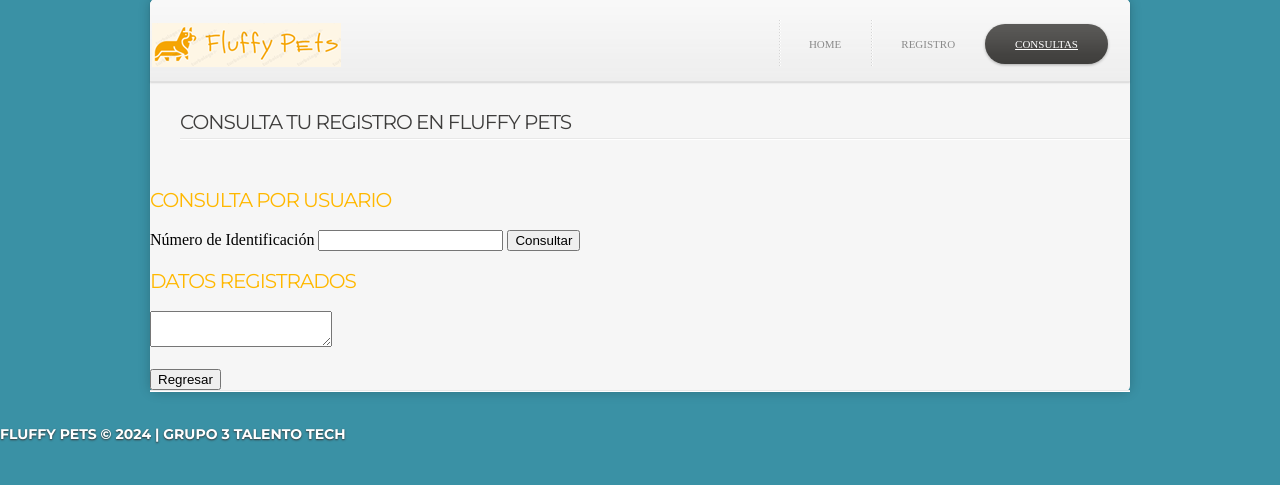
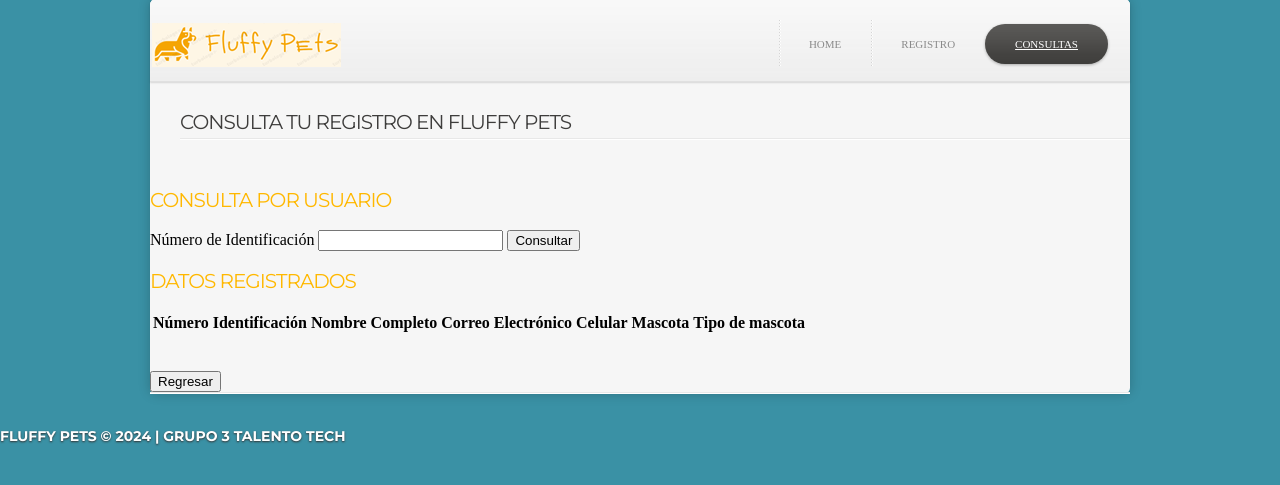
Before and after one commit to talentotechg3/fluffy-pets, a Flask app: page /consult_page in a window 1280 px wide. Shown: the part 90-575 px from the top of the page. Run offline with Flask 3, Linux system fonts and the light colour scheme; lists and menus that the app fills with data are empty.

Commit message:
data table

```diff
--- a/controller/control.py
+++ b/controller/control.py
@@ -88,12 +88,12 @@
         if path_file != None:
             url_file = "https://bucket-fluffy-pets.s3.us-east-2.amazonaws.com/" + path_file
         else:
-            url_file = "Sin imágen cargada"
+            url_file = ""
         response = {
             'status': "ok",
-            'Tipo mascota': result_data[0][5],
-            'Nombre mascota': result_data[0][4],
-            'Celular': result_data[0][3],
+            'tipo_mascota': result_data[0][5],
+            'nombre_mascota': result_data[0][4],
+            'celular': result_data[0][3],
             'email': result_data[0][2],
             'usuario': result_data[0][1],
             'id': result_data[0][0],
--- a/static/css/style.css
+++ b/static/css/style.css
@@ -143,6 +143,10 @@
 }
 .fright {
   float: right;
+}
+
+img-user{
+  height: 128px;
 }
 /*=================My styles of bootstrap================*/
 .col {
@@ -1029,6 +1033,7 @@
   font-size: 13px;
   line-height: 20px !important;
   font-family: Arial, Helvetica, sans-serif;
+
 }
 #contact-form input {
   height: 32px;
--- a/static/js/consult.js
+++ b/static/js/consult.js
@@ -7,10 +7,11 @@
 }
 
 function consult(){
+    cleanData()
     let id_user = document.getElementById("id").value
     let obj_user = {
         "id": id_user,
-        "passw": "12345"
+       // "passw": "12345"
     }
     resp = fetch("/consult_user", {
         "method": "post",
@@ -19,13 +20,26 @@
     })
     .then(resp => resp.json())
     .then(data => {
-        //alert(data.name)
-        var textarea = document.getElementById("datosRegistrados")
-        textarea.value = JSON.stringify(data, null, 2);
+
+        //var textarea = document.getElementById("datosRegistrados")
+        //textarea.value = JSON.stringify(data, null, 2);
+        if (data.status == "ok"){
+            var fila = '<tr><td>'+data.id+'</td><td>'+data.usuario+'</td><td>'+data.email+'</td><td>'+data.celular+'</td><td>'+data.nombre_mascota+'</td><td>'+data.tipo_mascota+'</td></tr>';
+            document.getElementById("resultData").innerHTML = fila;
+            document.getElementById("img-user").src = data.url_file
+        }
+        else{
+            alert(data.name)
+        }
     })
     .catch(err =>{
         alert("Error consulta" + err)
     })
+}
+
+function cleanData(){
+    document.getElementById("resultData").innerHTML = ""
+    document.getElementById("img-user").src = ""
 }
 
 /*function consult(){
--- a/templates/consult.html
+++ b/templates/consult.html
@@ -48,13 +48,25 @@
                         <button onClick="consult()">Consultar</button>
 
                         <h3>Datos registrados</h3>
-                        <textarea id="datosRegistrados"> </textarea>
+                        <!--<textarea id="datosRegistrados" rows=10 cols=250> </textarea> <br></br>-->
 
-                        <!--se muestran los datos
-                        <table class="table table-primary table-bordered table-striped table-hover">
-                        </table>-->
+                        <!--se muestran los datos-->
+                        <table id="resultTable" class="table table-primary table-bordered table-striped table-hover">
+                            <thead>
+                                <tr>
+                                    <th>Número Identificación</th>
+                                    <th>Nombre Completo</th>
+                                    <th>Correo Electrónico</th>
+                                    <th>Celular</th>
+                                    <th>Mascota</th>
+                                    <th>Tipo de mascota</th>
+                                </tr>
+                            </thead>
+                           <tbody id="resultData"></tbody>
+                        </table>
 
-                        <br></br>
+                        <img class="img-user" id="img-user" src=""/> <br></br>
+
                         <button onClick="home()">Regresar</button>
                     </div>
                      <article class="span12 clearfix">
```
